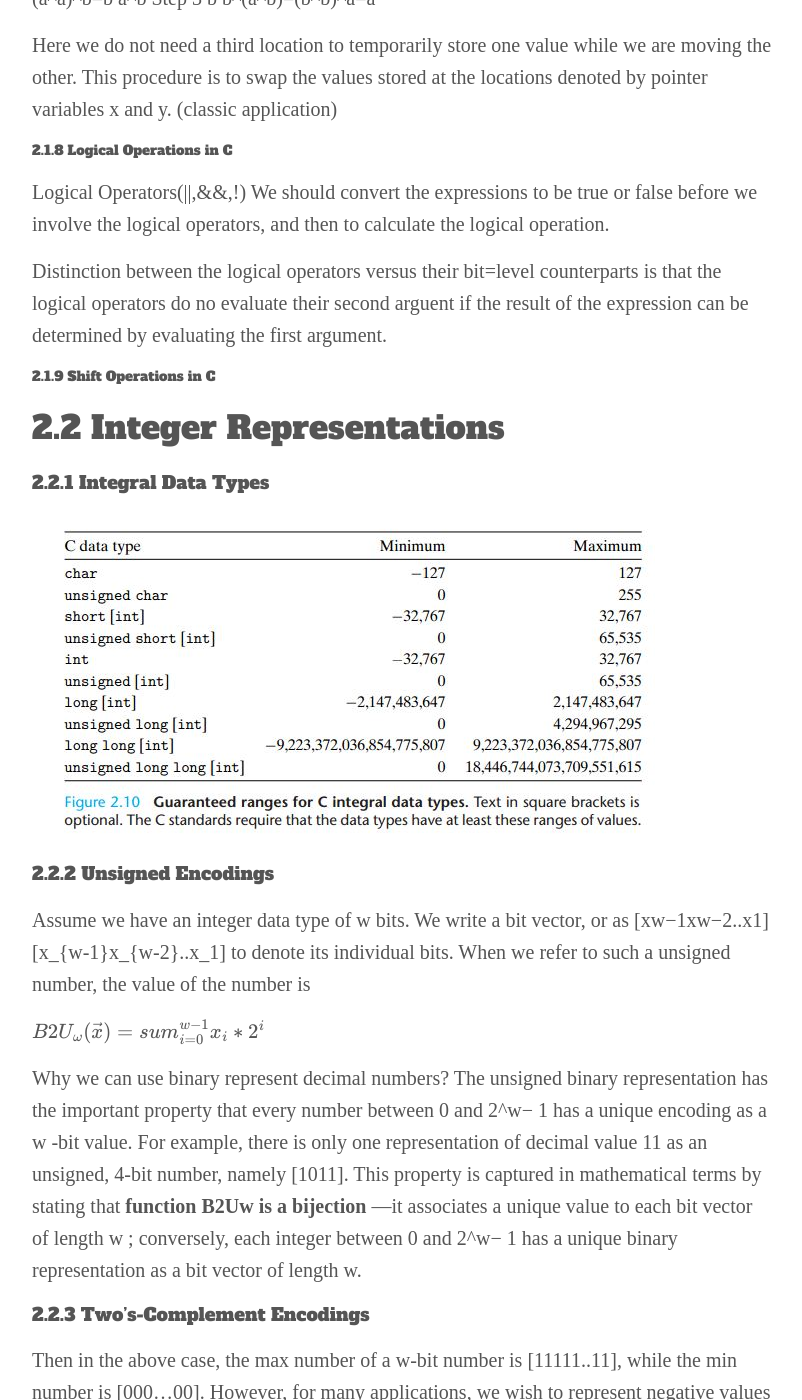
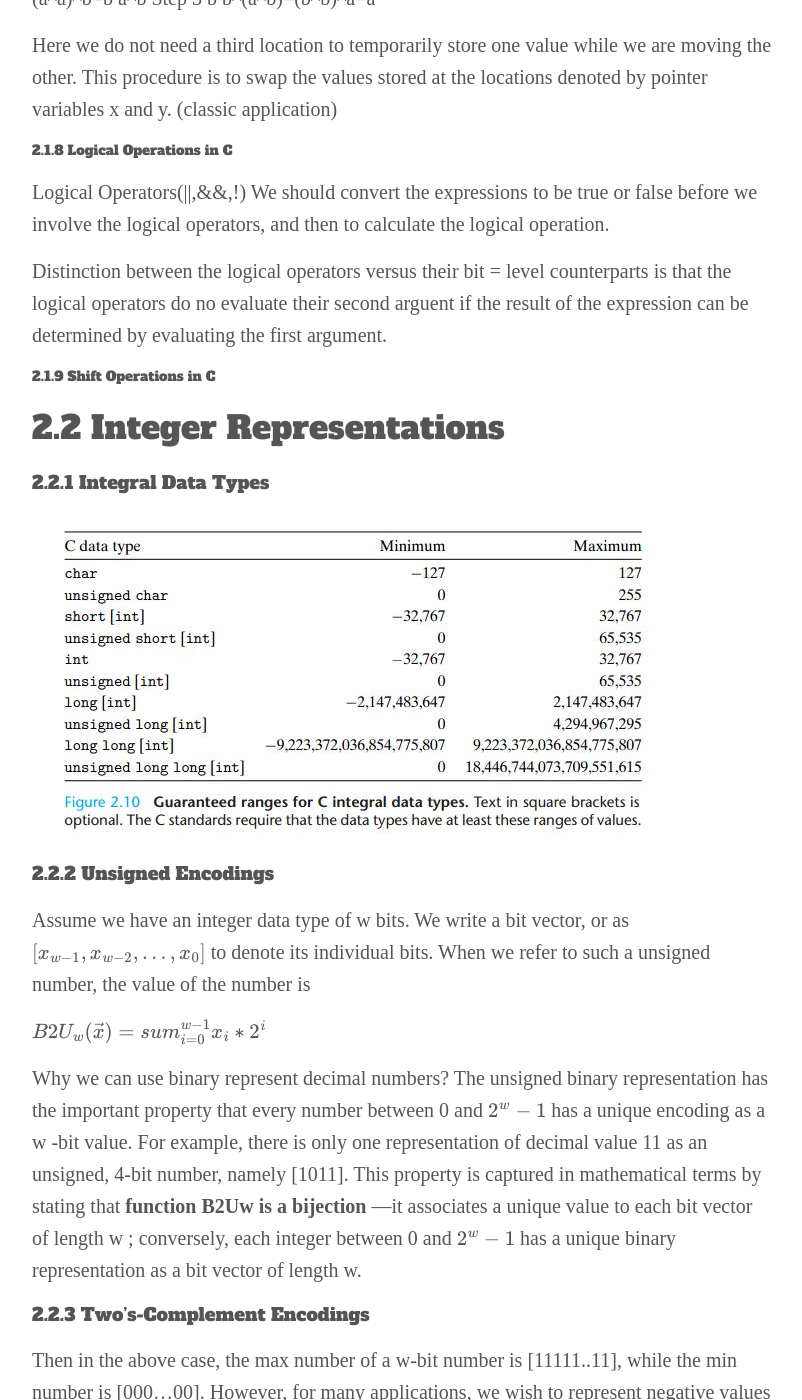
Before and after one commit to weina1117/weina1117.github.io, a Jekyll site: the page built from _posts/2016-11-25-CSAPP-Chapter2.md, in a window 1280 px wide and 1400 px high, scrolled down 3895 px. Shown: the whole window, without its empty margins (238-1040 px from the left). Built offline with Jekyll 4.4.1, drawn with Linux system fonts in a browser that asks for light colours; some web fonts are replaced; formulas are drawn with MathJax 3; comment, search, counter and statistics services are not loaded; some of the changed text lies outside the part shown.

Commit message:
updates CSAPPCHP2

````diff
--- a/_posts/2016-11-25-CSAPP-Chapter2.md
+++ b/_posts/2016-11-25-CSAPP-Chapter2.md
@@ -64,7 +64,7 @@ must compile operations for this data type by generating　code that performs se
 
 Word Size: Every computer has a word size, which indicates normal size of data and addresses.
 exp: 32-bit word size =maximum 4GB virtual address
-The virtual addresses range: from 0 to 2 \*\* [w]-1
+The virtual addresses range: from 0 to 2^w -1
 
 ###### 2.1.3 Addressing and Byte Ordering
 
@@ -77,7 +77,7 @@ How will we order the bytes in the computer memory?
 The first problem: We always stored the object in a contiguous sequence.
 For example, for a integer, the start of its memory is 0x01, then it may be span to 0x02, 0x03, 0x04….
 The Second problem: Consider a w-bit question has a bit representation
-[x\_(w−1),x\_(w−2),...x_1,x_0], in which x\_(w-1) is the most significant bit.
+$x\_(w−1),x\_(w−2),...x_1,x_0$, in which $x\_(w-1)$ is the most significant bit.
 The former convention, where the least significant bit comes first is called little endian,
 while now the most significant bit comes first is called big endian.
 
@@ -99,7 +99,7 @@ Binary code is seldom portable across different combinations of machine and oper
 Boolean Algebra
 
 ~                &    0   1              |      0    1            ^     0   1
-:---:          :-----------:           :--------------:          :------------:
+:---:           :----------:            :-------------:          :------------:
 0  1             0    0   0              0      0    1            0     0   1
 1  0             1    0   1              1      1    1            1     1   0
 
@@ -120,7 +120,7 @@ void inplace_swap(int *x, int *y) {
 ```
 
 Step                    \*x            \*y
-:------------------------------------------
+:-----------------------------------------:
 Initially                a               b
 Step 1                   a              a^b
 Step 2          a^(a^b)=(a^a)^b=b       a^b
@@ -135,7 +135,7 @@ This procedure is to swap the values stored at the locations denoted by pointer
 Logical Operators(||,&&,!) We should convert the expressions to be true or false before we involve
 the logical operators, and then to calculate the logical operation.
 
-Distinction between the logical operators versus their bit=level counterparts is that the logical
+Distinction between the logical operators versus their bit = level counterparts is that the logical
 operators do no evaluate their second arguent if the result of the expression can be determined
 by evaluating the first argument.
 
@@ -153,17 +153,17 @@ by evaluating the first argument.
 ##### 2.2.2 Unsigned Encodings
 
 Assume we have an integer data type of w bits. We write a bit vector, or as
-[xw−1xw−2..x1][x_{w-1}x_{w-2}..x_1] to denote its individual bits. When we refer to
+$[x\_{w-1},x\_{w-2},...,x_0]$ to denote its individual bits. When we refer to
 such a unsigned number, the value of the number is
 
-$B2U\_{\omega}(\vec{x})=sum\_{i=0}^{w-1}{x_i\*2^i}$
+$B2U\_w (\vec{x}) = sum\_{i=0}^{w-1} {x_i \*2^i}$
 
 Why we can use binary represent decimal numbers?
-The unsigned binary representation has the important property that every number between 0 and 2^w− 1
+The unsigned binary representation has the important property that every number between 0 and $2^w −1$
 has a unique encoding as a w -bit value. For example, there is only one representation of decimal
 value 11 as an unsigned, 4-bit number, namely [1011]. This property is captured in mathematical terms
 by stating that **function B2Uw is a bijection** —it associates a unique value to each bit vector of length
-w ; conversely, each integer between 0 and 2^w− 1 has a unique binary representation as a bit vector of
+w ; conversely, each integer between 0 and $2^w −1$ has a unique binary representation as a bit vector of
 length w.
 
 ##### 2.2.3 Two's-Complement Encodings
````
Also changed, not shown: other parts of _posts/2016-11-25-CSAPP-Chapter2.md (+1 -1 lines).
